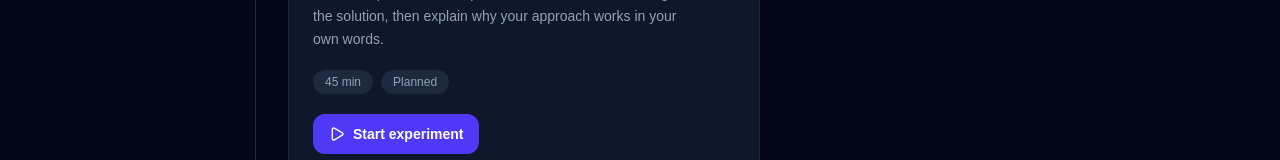
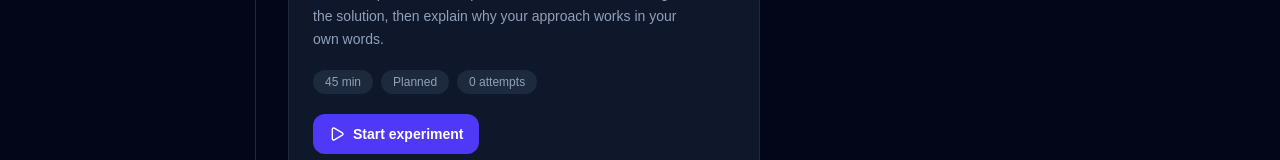
Before and after one commit to piwww11/K-roadmap, a Next.js app: page /experiments in a window 1280 px wide. Shown: the part 519-679 px from the top of the page. Built offline with nearby package versions, Linux system fonts and the light colour scheme.

Commit message:
feat: add repeat experiment workflow and attempt history

```diff
--- a/app/experiments/page.tsx
+++ b/app/experiments/page.tsx
@@ -15,7 +15,7 @@ const STATUS_LABELS = {
 
 export default function ExperimentsPage() {
   const experiments = useExperimentStore((state) => state.experiments);
-  const updateExperiment = useExperimentStore((state) => state.updateExperiment);
+  const startExperiment = useExperimentStore((state) => state.startExperiment);
   const saveReflection = useExperimentStore((state) => state.saveReflection);
   const resetExperiments = useExperimentStore((state) => state.resetExperiments);
   const majors = useJourneyStore((state) => state.majors);
@@ -26,7 +26,9 @@ export default function ExperimentsPage() {
   const [wouldDoAgain, setWouldDoAgain] = useState(true);
   const [notes, setNotes] = useState('');
 
-  const completed = experiments.filter((experiment) => experiment.status === 'completed').length;
+  const completed = experiments.filter((experiment) =>
+    experiment.attempts?.some((attempt) => Boolean(attempt.reflection))
+  ).length;
   const progress = experiments.length ? Math.round((completed / experiments.length) * 100) : 0;
 
   const grouped = useMemo(() => majors.map((major) => ({
@@ -34,20 +36,19 @@ export default function ExperimentsPage() {
     experiments: experiments.filter((experiment) => experiment.majorId === major.id),
   })).filter((group) => group.experiments.length), [experiments, majors]);
 
-  const begin = (id: string) => {
-    updateExperiment(id, {
-      status: 'in-progress',
-      startedAt: new Date().toISOString(),
-    });
-  };
+  const latestAttempt = (experiment: typeof experiments[number]) =>
+    experiment.attempts?.[experiment.attempts.length - 1];
+
+  const begin = (id: string) => startExperiment(id);
 
   const openReflection = (id: string) => {
     const experiment = experiments.find((item) => item.id === id);
-    setInterest(experiment?.reflection?.interest ?? 3);
-    setEnergy(experiment?.reflection?.energy ?? 3);
-    setDifficulty(experiment?.reflection?.difficulty ?? 3);
-    setWouldDoAgain(experiment?.reflection?.wouldDoAgain ?? true);
-    setNotes(experiment?.reflection?.notes ?? '');
+    const attempt = experiment ? latestAttempt(experiment) : undefined;
+    setInterest(attempt?.reflection?.interest ?? 3);
+    setEnergy(attempt?.reflection?.energy ?? 3);
+    setDifficulty(attempt?.reflection?.difficulty ?? 3);
+    setWouldDoAgain(attempt?.reflection?.wouldDoAgain ?? true);
+    setNotes(attempt?.reflection?.notes ?? '');
     setReflectionId(id);
   };
 
@@ -82,18 +83,23 @@ export default function ExperimentsPage() {
             <section key={major.id}>
               <div className="mb-4 flex items-center gap-3"><span className="text-2xl">{major.icon}</span><div><h2 className="text-2xl font-bold text-white">{major.name}</h2><p className="text-sm text-slate-500">{major.university}</p></div></div>
               <div className="grid gap-4 md:grid-cols-2">
-                {majorExperiments.map((experiment) => (
+                {majorExperiments.map((experiment) => {
+                  const attempts = experiment.attempts ?? [];
+                  const latest = latestAttempt(experiment);
+                  return (
                     <article key={experiment.id} className="rounded-2xl border border-slate-800 bg-slate-900 p-6">
                       <div className="flex items-start justify-between gap-4"><div><h3 className="text-lg font-semibold text-white">{experiment.title}</h3><p className="mt-2 text-sm leading-relaxed text-slate-400">{experiment.description}</p></div><FlaskConical className="shrink-0 text-cyan-400" size={22} /></div>
-                    <div className="mt-5 flex flex-wrap gap-2 text-xs"><span className="rounded-full bg-slate-800 px-3 py-1 text-slate-400">{experiment.estimatedMinutes} min</span><span className="rounded-full bg-slate-800 px-3 py-1 text-slate-400">{STATUS_LABELS[experiment.status]}</span></div>
-                    {experiment.reflection && <div className="mt-5 rounded-xl bg-slate-950/70 p-4"><p className="text-xs font-semibold uppercase tracking-wider text-slate-500">Latest reflection</p><p className="mt-2 text-sm text-slate-300">Interest {experiment.reflection.interest}/5 · Energy {experiment.reflection.energy}/5 · Difficulty {experiment.reflection.difficulty}/5 · {experiment.reflection.wouldDoAgain ? 'Would do again' : 'Would not do again'}</p>{experiment.reflection.notes && <p className="mt-2 text-sm italic text-slate-400">“{experiment.reflection.notes}”</p>}</div>}
+                      <div className="mt-5 flex flex-wrap gap-2 text-xs"><span className="rounded-full bg-slate-800 px-3 py-1 text-slate-400">{experiment.estimatedMinutes} min</span><span className="rounded-full bg-slate-800 px-3 py-1 text-slate-400">{STATUS_LABELS[experiment.status]}</span><span className="rounded-full bg-slate-800 px-3 py-1 text-slate-400">{attempts.length} attempt{attempts.length === 1 ? '' : 's'}</span></div>
+                      {latest?.reflection && <div className="mt-5 rounded-xl bg-slate-950/70 p-4"><p className="text-xs font-semibold uppercase tracking-wider text-slate-500">Latest reflection</p><p className="mt-2 text-sm text-slate-300">Interest {latest.reflection.interest}/5 · Energy {latest.reflection.energy}/5 · Difficulty {latest.reflection.difficulty}/5 · {latest.reflection.wouldDoAgain ? 'Would do again' : 'Would not do again'}</p>{latest.reflection.notes && <p className="mt-2 text-sm italic text-slate-400">“{latest.reflection.notes}”</p>}</div>}
+                      {attempts.length > 1 && <div className="mt-4 rounded-xl border border-slate-800 bg-slate-950/40 p-4"><p className="text-xs font-semibold uppercase tracking-wider text-slate-500">Attempt history</p><div className="mt-3 space-y-2">{attempts.map((attempt, index) => <div key={attempt.id} className="flex items-center justify-between text-xs text-slate-400"><span>Attempt #{index + 1}</span><span>{attempt.reflection ? `Interest ${attempt.reflection.interest}/5 · ${attempt.reflection.wouldDoAgain ? 'Repeat' : 'No repeat'}` : 'In progress'}</span></div>)}</div></div>}
                       <div className="mt-5 flex flex-wrap gap-3">
                         {experiment.status === 'planned' && <button onClick={() => begin(experiment.id)} className="flex items-center gap-2 rounded-xl bg-indigo-600 px-4 py-2.5 text-sm font-semibold text-white hover:bg-indigo-500"><Play size={16} /> Start experiment</button>}
                         {experiment.status === 'in-progress' && <button onClick={() => openReflection(experiment.id)} className="flex items-center gap-2 rounded-xl bg-cyan-600 px-4 py-2.5 text-sm font-semibold text-white hover:bg-cyan-500"><CheckCircle2 size={16} /> Reflect & complete</button>}
-                      {experiment.status === 'completed' && <button onClick={() => openReflection(experiment.id)} className="rounded-xl border border-slate-700 px-4 py-2.5 text-sm font-semibold text-slate-200 hover:bg-slate-800">Update reflection</button>}
+                        {experiment.status === 'completed' && <><button onClick={() => begin(experiment.id)} className="flex items-center gap-2 rounded-xl bg-indigo-600 px-4 py-2.5 text-sm font-semibold text-white hover:bg-indigo-500"><Play size={16} /> Run again</button><button onClick={() => openReflection(experiment.id)} className="rounded-xl border border-slate-700 px-4 py-2.5 text-sm font-semibold text-slate-200 hover:bg-slate-800">Update latest reflection</button></>}
                       </div>
                     </article>
-                ))}
+                  );
+                })}
               </div>
             </section>
           ))}
```
Lines whose indentation alone changed are shown as unchanged.
